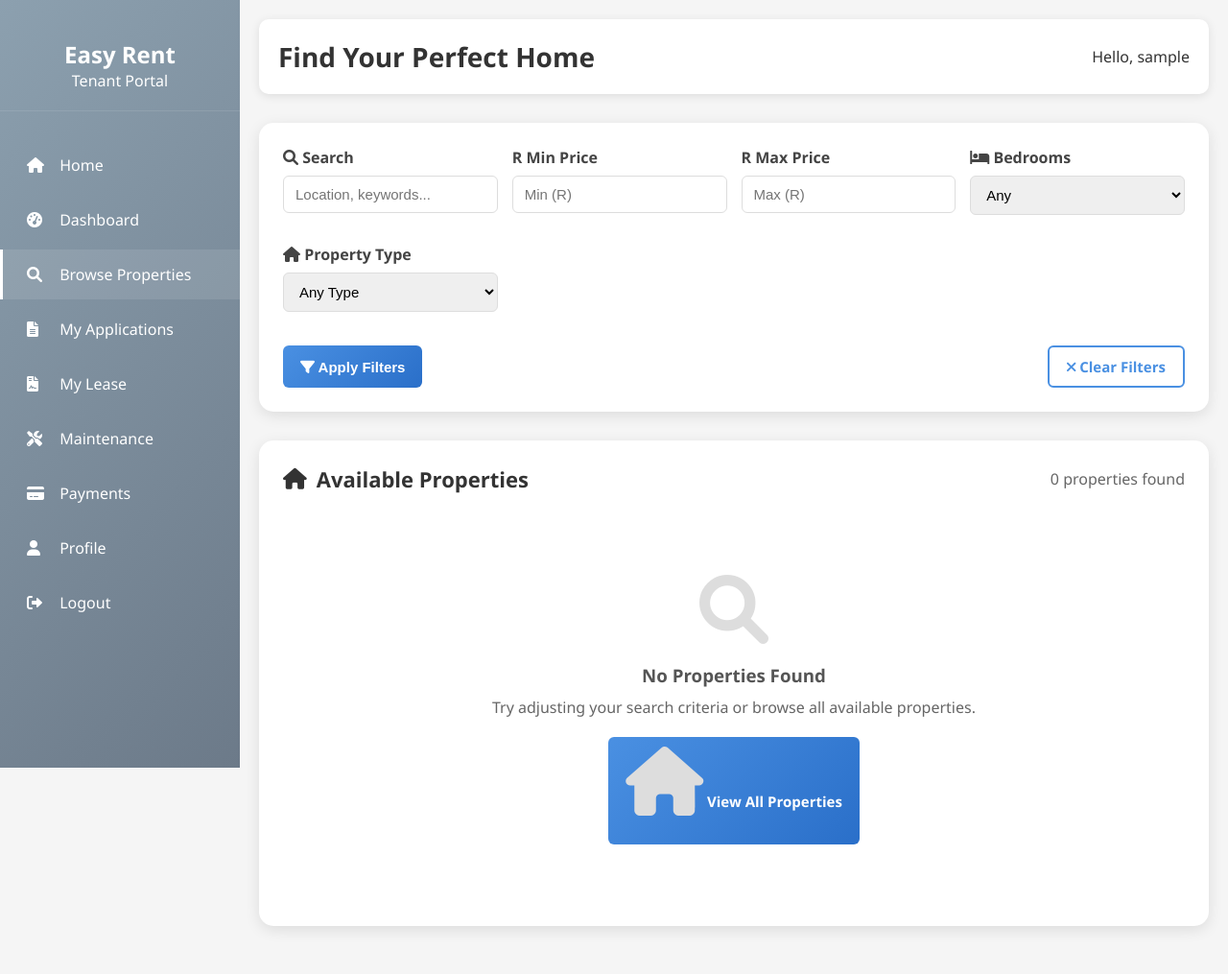
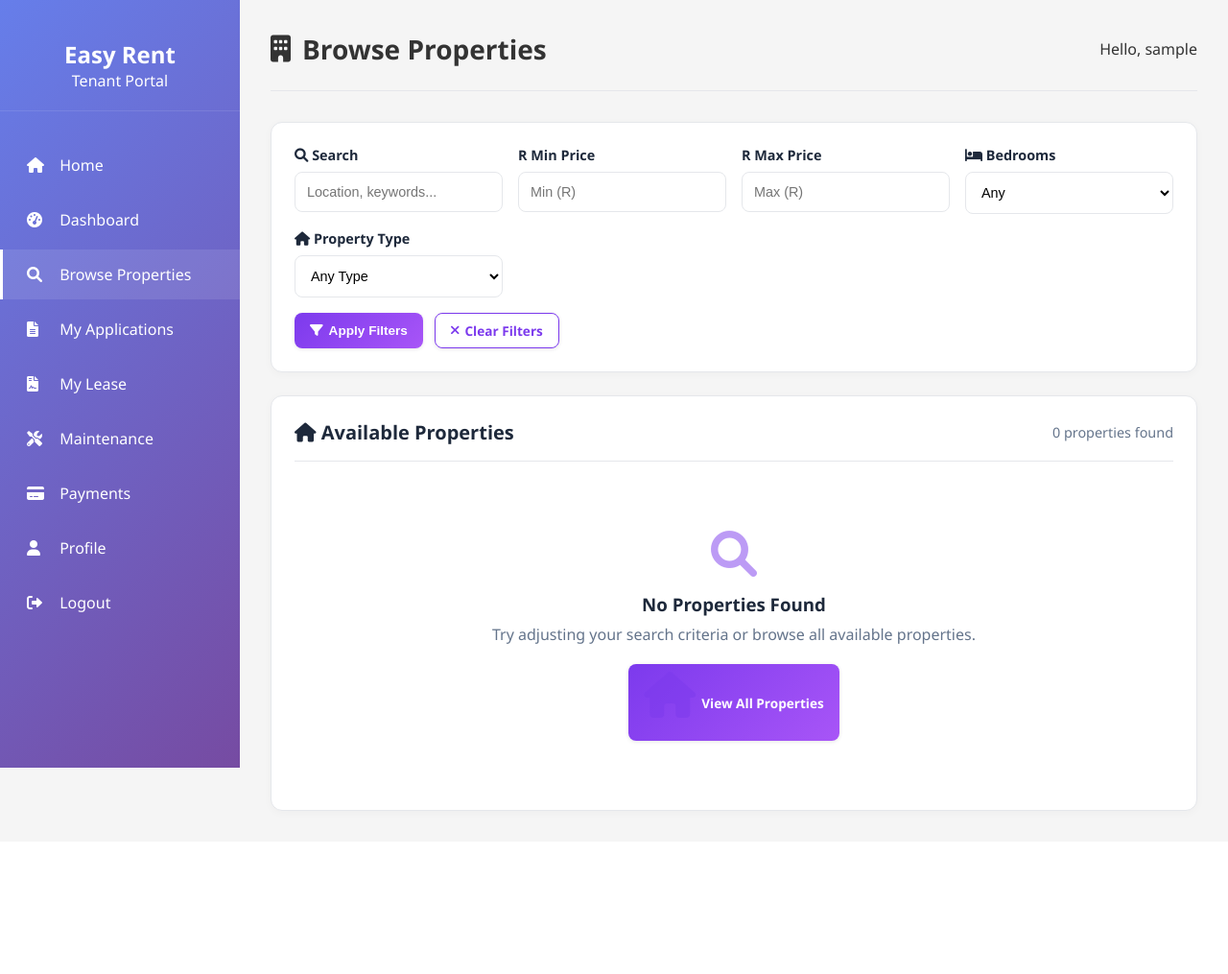
Before and after one commit to onalennaS/easyRent-, a PHP site: page /dashboard/browse_properties.php in a window 1280 px wide. Shown: the whole page at 96% size. After the commit the page ends 849 px from the top, so only its background shows below. Run offline with PHP 8.4, Linux system fonts and the light colour scheme; the visitor is signed in with stand-in values (Sample User, id 1); data that the repository does not hold is empty.

Commit message:
updates
u

```diff
--- a/dashboard/browse_properties.php
+++ b/dashboard/browse_properties.php
@@ -65,12 +65,7 @@ $bedrooms = isset($_GET['bedrooms']) && $_GET['bedrooms'] !== '' ? intval($_GET[
 $property_type = isset($_GET['property_type']) ? mysqli_real_escape_string($conn, $_GET['property_type']) : '';
 
 // Build properties query with filters - FIXED LOGIC
-$where_clauses = [];
-
-// Only add status filter if the column exists
-if ($has_status) {
-    $where_clauses[] = "p.status = 'approved'";
-}
+$where_clauses = ["p.admin_approved = 1"];
 
 // Search filter
 if (!empty($search)) {
@@ -192,7 +187,24 @@ if ($has_applications_table && isset($_POST['apply_property'])) {
     <title>Browse Properties - Easy Rent</title>
     <link href="https://cdnjs.cloudflare.com/ajax/libs/font-awesome/6.0.0/css/all.min.css" rel="stylesheet">
     <style>
-        /* CSS styles remain unchanged */
+        :root {
+            --primary-color: #7c3aed;
+            --primary-dark: #6d28d9;
+            --secondary-color: #a855f7;
+            --accent-color: #ec4899;
+            --success-color: #10b981;
+            --warning-color: #f59e0b;
+            --danger-color: #ef4444;
+            --light-bg: #f8fafc;
+            --dark-text: #1e293b;
+            --gray-text: #64748b;
+            --card-bg: #ffffff;
+            --border-color: #e5e7eb;
+            --sidebar-bg: #1e293b;
+            --sidebar-active: #334155;
+            --sidebar-text: #cbd5e1;
+        }
+
         * {
             margin: 0;
             padding: 0;
@@ -211,11 +223,10 @@ if ($has_applications_table && isset($_POST['apply_property'])) {
             top: 0;
             width: 250px;
             height: 100vh;
-            background: linear-gradient(135deg, #8ca0af 0%, #6c7a89 100%);
+            background: linear-gradient(135deg, #667eea 0%, #764ba2 100%);
             color: white;
             padding: 20px 0;
             z-index: 1000;
-            transition: transform 0.3s ease;
         }
 
         .sidebar .logo {
@@ -258,184 +269,144 @@ if ($has_applications_table && isset($_POST['apply_property'])) {
             width: 20px;
         }
 
+        /* Main Content */
         .main-content {
+            flex: 1;
+            padding: 2rem;
             margin-left: 250px;
-            padding: 20px;
-            min-height: 100vh;
+            max-width: calc(100% - 250px);
         }
 
-        .header {
-            background: white;
-            padding: 20px;
-            border-radius: 10px;
-            box-shadow: 0 2px 10px rgba(0,0,0,0.1);
-            margin-bottom: 30px;
+        /* Top Bar */
+        .top-bar {
             display: flex;
             justify-content: space-between;
             align-items: center;
+            margin-bottom: 2rem;
+            padding-bottom: 1.5rem;
+            border-bottom: 1px solid var(--border-color);
         }
 
-        .header h1 {
-            color: #333;
-            font-size: 28px;
+        .page-title {
+            font-size: 1.75rem;
+            font-weight: 700;
+            display: flex;
+            align-items: center;
+            gap: 0.75rem;
         }
 
-        .alert {
-            padding: 15px;
-            margin-bottom: 20px;
-            border-radius: 8px;
-            font-weight: 500;
-            transition: opacity 0.3s ease;
-        }
-
-        .alert-success {
-            background-color: #d4edda;
-            border: 1px solid #c3e6cb;
-            color: #155724;
-        }
-
-        .alert-error {
-            background-color: #f8d7da;
-            border: 1px solid #f5c6cb;
-            color: #721c24;
-        }
-
+        /* Filters */
         .filters-container {
-            background: white;
-            padding: 25px;
-            border-radius: 15px;
-            box-shadow: 0 4px 15px rgba(0,0,0,0.1);
-            margin-bottom: 30px;
+            background: var(--card-bg);
+            border-radius: 12px;
+            padding: 1.5rem;
+            box-shadow: 0 2px 10px rgba(0,0,0,0.03);
+            border: 1px solid var(--border-color);
+            margin-bottom: 1.5rem;
         }
 
         .filters-grid {
             display: grid;
             grid-template-columns: repeat(auto-fit, minmax(200px, 1fr));
-            gap: 15px;
-            margin-bottom: 20px;
+            gap: 1rem;
+            margin-bottom: 1rem;
         }
 
         .filter-group {
-            margin-bottom: 15px;
+            display: flex;
+            flex-direction: column;
         }
 
-        .filter-group label {
-            display: block;
-            margin-bottom: 8px;
+        .filter-label {
             font-weight: 600;
-            color: #444;
+            color: var(--dark-text);
+            margin-bottom: 0.5rem;
+            font-size: 0.9rem;
         }
 
-        .filter-group input,
-        .filter-group select {
-            width: 100%;
-            padding: 10px 12px;
-            border: 1px solid #ddd;
-            border-radius: 6px;
-            font-size: 15px;
-            transition: border-color 0.3s;
+        .filter-select,
+        .filter-input {
+            padding: 0.75rem;
+            border: 1px solid var(--border-color);
+            border-radius: 8px;
+            font-size: 0.9rem;
+            transition: all 0.3s ease;
+            background: white;
         }
 
-        .filter-group input:focus,
-        .filter-group select:focus {
-            border-color: #4a90e2;
+        .filter-select:focus,
+        .filter-input:focus {
             outline: none;
-            box-shadow: 0 0 0 3px rgba(74, 144, 226, 0.2);
+            border-color: var(--primary-color);
+            box-shadow: 0 0 0 2px rgba(124, 58, 237, 0.1);
         }
 
         .filter-actions {
             display: flex;
-            justify-content: space-between;
-            gap: 15px;
-            margin-top: 10px;
+            gap: 0.75rem;
+            margin-top: 0.75rem;
         }
 
-        .btn {
-            padding: 10px 18px;
-            border: none;
-            border-radius: 6px;
-            cursor: pointer;
-            font-size: 15px;
-            font-weight: 600;
-            transition: all 0.3s ease;
-            text-decoration: none;
-            display: inline-block;
-            text-align: center;
+        /* Alert Messages */
+        .alert {
+            padding: 1rem 1.5rem;
+            border-radius: 12px;
+            margin-bottom: 2rem;
+            display: flex;
+            align-items: center;
+            gap: 0.75rem;
+            font-weight: 500;
         }
 
-        .btn-primary {
-            background: linear-gradient(135deg, #4a90e2 0%, #2a6fc9 100%);
-            color: white;
+        .alert-success {
+            background: #dcfce7;
+            color: #166534;
+            border: 1px solid #bbf7d0;
         }
 
-        .btn-primary:hover {
-            background: linear-gradient(135deg, #3a80d2 0%, #1a5fb9 100%);
-            transform: translateY(-2px);
-            box-shadow: 0 4px 12px rgba(42, 111, 201, 0.25);
+        .alert-error {
+            background: #fee2e2;
+            color: #991b1b;
+            border: 1px solid #fecaca;
         }
 
-        .btn-outline {
-            background: transparent;
-            border: 2px solid #4a90e2;
-            color: #4a90e2;
+        /* Properties Grid */
+        .properties-container {
+            background: var(--card-bg);
+            border-radius: 12px;
+            box-shadow: 0 2px 10px rgba(0,0,0,0.03);
+            border: 1px solid var(--border-color);
+            padding: 1.5rem;
         }
 
-        .btn-outline:hover {
-            background-color: rgba(74, 144, 226, 0.1);
-        }
-
-        .btn-success {
-            background: linear-gradient(135deg, #43e97b 0%, #38f9d7 100%);
-            color: white;
-        }
-
-        .btn-success:hover {
-            background: linear-gradient(135deg, #33d96b 0%, #28e9c7 100%);
-        }
-
-        .btn-disabled {
-            background: linear-gradient(135deg, #d4edda 0%, #c3e6cb 100%);
-            color: #155724;
-            cursor: not-allowed;
-            opacity: 0.9;
-        }
-
-        .section {
-            background: white;
-            border-radius: 15px;
-            padding: 25px;
-            box-shadow: 0 4px 15px rgba(0,0,0,0.1);
-            margin-bottom: 30px;
-        }
-
-        .section-header {
+        .properties-header {
             display: flex;
             justify-content: space-between;
             align-items: center;
-            margin-bottom: 25px;
+            margin-bottom: 1.5rem;
+            padding-bottom: 1rem;
+            border-bottom: 1px solid var(--border-color);
         }
 
-        .section h2 {
-            color: #333;
-            font-size: 22px;
-            display: flex;
-            align-items: center;
-            gap: 10px;
+        .properties-title {
+            font-size: 1.25rem;
+            font-weight: 600;
+            color: var(--dark-text);
         }
 
-        .results-summary {
-            color: #666;
-            font-size: 16px;
+        .properties-count {
+            color: var(--gray-text);
+            font-size: 0.9rem;
         }
 
         .property-grid {
             display: grid;
-            grid-template-columns: repeat(auto-fill, minmax(280px, 1fr));
-            gap: 25px;
+            grid-template-columns: repeat(auto-fill, minmax(300px, 1fr));
+            gap: 1.5rem;
         }
 
         .property-card {
-            border: 1px solid #eee;
+            border: 1px solid var(--border-color);
             border-radius: 12px;
             overflow: hidden;
             transition: all 0.3s ease;
@@ -468,104 +440,149 @@ if ($has_applications_table && isset($_POST['apply_property'])) {
         }
 
         .property-content {
-            padding: 20px;
+            padding: 1.25rem;
         }
 
         .property-card h3 {
-            color: #333;
-            margin-bottom: 12px;
-            font-size: 20px;
+            color: var(--dark-text);
+            margin-bottom: 0.75rem;
+            font-size: 1.1rem;
         }
 
         .property-meta {
             display: flex;
-            gap: 15px;
-            margin-bottom: 15px;
-            color: #666;
+            gap: 0.75rem;
+            margin-bottom: 1rem;
+            color: var(--gray-text);
+            font-size: 0.85rem;
         }
 
         .meta-item {
             display: flex;
             align-items: center;
-            gap: 5px;
-            font-size: 14px;
+            gap: 0.35rem;
         }
 
-        .property-card p {
-            color: #666;
-            font-size: 15px;
-            margin-bottom: 8px;
+        .property-description {
+            color: var(--gray-text);
+            font-size: 0.9rem;
+            margin-bottom: 1rem;
             line-height: 1.5;
         }
 
         .property-address {
-            margin-bottom: 15px;
+            margin-bottom: 1rem;
+            font-size: 0.9rem;
+            color: var(--gray-text);
         }
 
         .property-price {
-            color: #28a745;
+            color: var(--success-color);
             font-weight: bold;
-            font-size: 22px;
-            margin: 15px 0;
+            font-size: 1.25rem;
+            margin: 0.75rem 0;
         }
 
         .property-footer {
             display: flex;
             justify-content: space-between;
             align-items: center;
-            margin-top: 15px;
-            padding-top: 15px;
-            border-top: 1px solid #eee;
-        }
-
-        .landlord-info {
-            display: flex;
-            align-items: center;
-            gap: 8px;
-            font-size: 14px;
-            color: #666;
-        }
-
-        .landlord-avatar {
-            width: 28px;
-            height: 28px;
-            border-radius: 50%;
-            background: linear-gradient(135deg, #667eea 0%, #764ba2 100%);
-            display: flex;
-            align-items: center;
-            justify-content: center;
-            color: white;
-            font-weight: bold;
-            font-size: 12px;
+            margin-top: 1rem;
+            padding-top: 1rem;
+            border-top: 1px solid var(--border-color);
         }
 
         .property-actions {
             display: flex;
-            gap: 10px;
+            gap: 0.5rem;
         }
 
+        /* Buttons */
+        .btn {
+            padding: 0.5rem 1rem;
+            border-radius: 8px;
+            border: none;
+            font-size: 0.85rem;
+            font-weight: 600;
+            cursor: pointer;
+            transition: all 0.3s ease;
+            text-decoration: none;
+            display: inline-flex;
+            align-items: center;
+            gap: 0.375rem;
+            justify-content: center;
+            box-shadow: 0 1px 4px rgba(0,0,0,0.1);
+        }
+
+        .btn-sm {
+            padding: 0.5rem 1rem;
+            font-size: 0.8rem;
+        }
+
+        .btn-primary {
+            background: linear-gradient(135deg, var(--primary-color) 0%, var(--secondary-color) 100%);
+            color: white;
+        }
+
+        .btn-primary:hover {
+            background: linear-gradient(135deg, var(--primary-dark) 0%, #9b4af9 100%);
+            transform: translateY(-2px);
+            box-shadow: 0 6px 20px rgba(124, 58, 237, 0.3);
+        }
+
+        .btn-success {
+            background: linear-gradient(135deg, var(--success-color) 0%, #059669 100%);
+            color: white;
+        }
+
+        .btn-success:hover {
+            transform: translateY(-2px);
+            box-shadow: 0 6px 20px rgba(16, 185, 129, 0.3);
+        }
+
+        .btn-disabled {
+            background: linear-gradient(135deg, #d4edda 0%, #c3e6cb 100%);
+            color: #155724;
+            cursor: not-allowed;
+            opacity: 0.9;
+        }
+
+        .btn-outline {
+            background: transparent;
+            border: 1px solid var(--primary-color);
+            color: var(--primary-color);
+        }
+
+        .btn-outline:hover {
+            background-color: rgba(124, 58, 237, 0.1);
+        }
+
+        /* No Results */
         .no-results {
             text-align: center;
-            padding: 60px 20px;
-            color: #666;
+            padding: 3rem 2rem;
+            color: var(--gray-text);
+            grid-column: 1 / -1;
         }
 
         .no-results i {
-            font-size: 72px;
-            color: #ddd;
-            margin-bottom: 20px;
+            font-size: 3rem;
+            margin-bottom: 1rem;
+            color: var(--primary-color);
+            opacity: 0.5;
         }
 
         .no-results h3 {
-            margin-bottom: 10px;
-            color: #555;
+            margin-bottom: 0.5rem;
+            color: var(--dark-text);
         }
 
+        /* Pagination */
         .pagination {
             display: flex;
             justify-content: center;
-            margin-top: 30px;
-            gap: 8px;
+            margin-top: 2rem;
+            gap: 0.5rem;
         }
 
         .page-item {
@@ -662,12 +699,14 @@ if ($has_applications_table && isset($_POST['apply_property'])) {
         </ul>
     </div>
 
-
     <!-- Main Content -->
     <div class="main-content">
-        <!-- Header -->
-        <div class="header">
-            <h1>Find Your Perfect Home</h1>
+        <!-- Top Bar -->
+        <div class="top-bar">
+            <h1 class="page-title">
+                <i class="fas fa-building"></i>
+                Browse Properties
+            </h1>
             <div class="tenant-info">
                 <span>Hello, <?php echo htmlspecialchars($_SESSION['user_name'] ?? 'Tenant'); ?></span>
             </div>
@@ -690,27 +729,26 @@ if ($has_applications_table && isset($_POST['apply_property'])) {
             <form method="GET" action="browse_properties.php" id="filter-form">
                 <div class="filters-grid">
                     <div class="filter-group">
-                        <label for="search"><i class="fas fa-search"></i> Search</label>
-                        <input type="text" id="search" name="search" placeholder="Location, keywords..."
+                        <label class="filter-label"><i class="fas fa-search"></i> Search</label>
+                        <input type="text" name="search" class="filter-input" placeholder="Location, keywords..."
                                value="<?php echo htmlspecialchars($search); ?>">
                     </div>
 
                     <div class="filter-group">
-    <label for="min_price"><span class="text-gray-700 font-medium">R</span> Min Price</label>
-    <input type="number" id="min_price" name="min_price" placeholder="Min (R)"
+                        <label class="filter-label"><span>R</span> Min Price</label>
+                        <input type="number" name="min_price" class="filter-input" placeholder="Min (R)"
                                value="<?php echo $min_price > 0 ? $min_price : ''; ?>" min="0" step="50">
                     </div>
 
                     <div class="filter-group">
-    <label for="max_price"><span class="text-gray-700 font-medium">R</span> Max Price</label>
-    <input type="number" id="max_price" name="max_price" placeholder="Max (R)"
+                        <label class="filter-label"><span>R</span> Max Price</label>
+                        <input type="number" name="max_price" class="filter-input" placeholder="Max (R)"
                                value="<?php echo $max_price > 0 ? $max_price : ''; ?>" min="0" step="50">
                     </div>
 
-
                     <div class="filter-group">
-                        <label for="bedrooms"><i class="fas fa-bed"></i> Bedrooms</label>
-                        <select id="bedrooms" name="bedrooms">
+                        <label class="filter-label"><i class="fas fa-bed"></i> Bedrooms</label>
+                        <select name="bedrooms" class="filter-select">
                             <option value="">Any</option>
                             <option value="1" <?php echo $bedrooms == 1 ? 'selected' : ''; ?>>1</option>
                             <option value="2" <?php echo $bedrooms == 2 ? 'selected' : ''; ?>>2</option>
@@ -720,8 +758,8 @@ if ($has_applications_table && isset($_POST['apply_property'])) {
                     </div>
 
                     <div class="filter-group">
-                        <label for="property_type"><i class="fas fa-home"></i> Property Type</label>
-                        <select id="property_type" name="property_type">
+                        <label class="filter-label"><i class="fas fa-home"></i> Property Type</label>
+                        <select name="property_type" class="filter-select">
                             <option value="">Any Type</option>
                             <?php foreach ($property_types as $type): ?>
                                 <option value="<?php echo htmlspecialchars($type); ?>"
@@ -745,15 +783,13 @@ if ($has_applications_table && isset($_POST['apply_property'])) {
         </div>
 
         <!-- Properties Section -->
-        <div class="section">
-            <div class="section-header">
-                <h2>
+        <div class="properties-container">
+            <div class="properties-header">
+                <div class="properties-title">
                     <i class="fas fa-home"></i>
                     Available Properties
-                </h2>
-                <div class="results-summary">
-                    <?php echo $total_properties; ?> properties found
                 </div>
+                <div class="properties-count"><?php echo $total_properties; ?> properties found</div>
             </div>
 
             <?php if ($available_properties && mysqli_num_rows($available_properties) > 0): ?>
@@ -938,8 +969,8 @@ if ($has_applications_table && isset($_POST['apply_property'])) {
     <script>
         document.addEventListener('DOMContentLoaded', function() {
             // Price validation
-            const minPriceInput = document.getElementById('min_price');
-            const maxPriceInput = document.getElementById('max_price');
+            const minPriceInput = document.querySelector('input[name="min_price"]');
+            const maxPriceInput = document.querySelector('input[name="max_price"]');
 
             function validatePriceRange() {
                 const minPrice = parseFloat(minPriceInput.value) || 0;
```
Also changed, not shown: other parts of dashboard/browse_properties.php (+48 -32 lines), uploads/profiles/profile_11_1756889206.jpg (added), uploads/profiles/profile_11_1756889230.jpg (added), 1 other file. Lines whose indentation alone changed are shown as unchanged.
